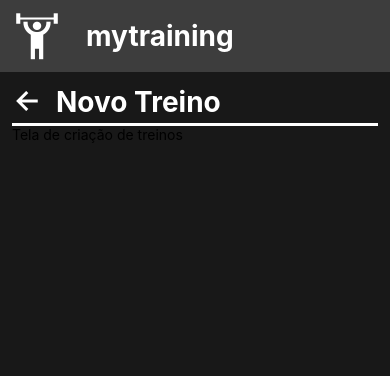
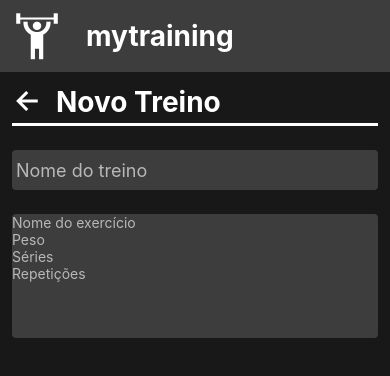
Before and after one commit to ofelipesant/mytraining-app, a React Native app: screen /CreateTraining in a window 390 px wide. Shown: the top 376 px of the page. Built offline with nearby package versions, Linux system fonts and the light colour scheme; no server answers.

Commit message:
wip: tela de criação de treino

```diff
--- a/src/screens/CreateTraining/index.tsx
+++ b/src/screens/CreateTraining/index.tsx
@@ -1,13 +1,46 @@
 import React from "react";
-import { Container } from "./styles";
-import { View, Text, StyleSheet } from "react-native"
+import { Container, Input, RegisterContainer, ExerciseRegisterCard } from "./styles";
+import { View, Text, StyleSheet, TextInput, TouchableWithoutFeedback, Keyboard } from "react-native"
 import ScreenTitle from "../../components/ScreenTitle";
 
 export default function CreateTraining(){
     return (
-        <Container>
-            <ScreenTitle title="Novo Treino" backIcon={true}/>
-            <Text>Tela de criação de treinos</Text>
-        </Container>
+        <TouchableWithoutFeedback onPress={() => Keyboard.dismiss()}>
+            <Container>
+                <ScreenTitle title="Novo Treino" backIcon={true}/>
+
+                    <RegisterContainer>
+                        <Input
+                            placeholder="Nome do treino"
+                            placeholderTextColor={"#b8b8b8"}
+                        />
+
+                        <ExerciseRegisterCard>
+                            <View>
+                                <TextInput
+                                    placeholder="Nome do exercício"
+                                    placeholderTextColor={"#b8b8b8"}
+                                />
+                                <TextInput
+                                    placeholder="Peso"
+                                    keyboardType="numeric"
+                                    placeholderTextColor={"#b8b8b8"}
+                                />
+                                <TextInput
+                                    placeholder="Séries"
+                                    keyboardType="numeric"
+                                    placeholderTextColor={"#b8b8b8"}
+                                />
+                                <TextInput
+                                    placeholder="Repetições"
+                                    keyboardType="numeric"
+                                    placeholderTextColor={"#b8b8b8"}
+                                />
+                            </View>
+                        </ExerciseRegisterCard>
+                    </RegisterContainer>
+
+            </Container>
+        </TouchableWithoutFeedback>
     )
 }
--- a/src/screens/CreateTraining/styles.ts
+++ b/src/screens/CreateTraining/styles.ts
@@ -7,3 +7,29 @@ export const Container = styled.View`
     height: 100%;
     padding: 12px;
 `
+
+export const RegisterContainer = styled.View`
+    margin-top: 24px;
+    display: flex;
+    align-items: center;
+    justify-content: center;
+`
+
+export const Input = styled.TextInput`
+    width: 100%;
+    height: 40px;
+    color: white;
+    background-color: #3D3D3D;
+    border-radius: 4px;
+    font-size: 18px;
+    padding: 4px;
+    margin-bottom: 16px;
+`
+
+export const ExerciseRegisterCard = styled.View`
+    background-color: #3D3D3D;
+    width: 100%;
+    height: 124px;
+    border-radius: 4px;
+    margin: 8px 0;
+`
--- a/src/services/api.ts
+++ b/src/services/api.ts
@@ -1,6 +1,6 @@
 import axios from "axios";
 
-const baseURL = "http://192.168.1.69:8000"
+const baseURL = "http://192.168.1.106:8000"
 
 const api = axios.create({
     baseURL: baseURL,
```
